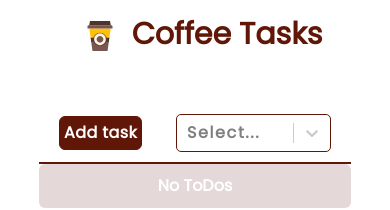
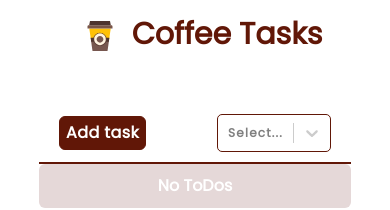
Before and after one commit to SauveJeanLuc/coffee-tasks, a React (Vite) app: page / in a window 390 px wide. Shown: the top 210 px of the page. Built offline with nearby package versions, Linux system fonts and the light colour scheme.

Commit message:
Finally made them responsive

```diff
--- a/src/components/Nav.jsx
+++ b/src/components/Nav.jsx
@@ -17,13 +17,13 @@ export default function Nav({ setTodos }) {
         trigger={setPopUpvisible}
         setTodos={setTodos}
       />
-      <div className='w-[100%] flex justify-between align-middle'>
+      <div className="w-[100%] flex justify-between align-middle">
         <Button
           clickHandler={handlePopUpOpen}
-          className="mt-[2px] mr-3 text-[10px] lg:text-[18px]"
+          className="mt-[2px] mr-3 text-[8px] sm:text-[10px] lg:text-[16px]"
           title={'Add task'}
         />
-        <SelectButton width={'155px'} className="sm:w-10/12" />
+        <SelectButton className="w-[90px] sm:w-[155px]" />
       </div>
     </div>
   )
--- a/src/components/atomic/Button.jsx
+++ b/src/components/atomic/Button.jsx
@@ -6,7 +6,7 @@ export default function Button({ className, title, isColorFlipped, clickHandler
     <div>
       <button
         onClick={clickHandler}
-        className={` ${className} cursor-pointer px-[4px] py-1 border font-poppins  border-coffeeDark rounded-md text-base font-semibold tracking-wide ${
+        className={` ${className} cursor-pointer px-[6px] py-1 border font-poppins  border-coffeeDark rounded-md text-base font-semibold tracking-wide ${
           isColorFlipped
             ? `bg-white text-coffeeDark`
             : `bg-coffeeDark text-white`
--- a/src/components/atomic/SelectButton.jsx
+++ b/src/components/atomic/SelectButton.jsx
@@ -2,12 +2,12 @@ import React from "react";
 import Select from "react-select";
 import PropTypes from "prop-types";
 
-export default function SelectButton({ width, setValue }) {
+export default function SelectButton({ setValue }) {
   // styles to close button
   const customStyles = {
     control: (base, state) => ({
       ...base,
-      width: `${width}`,
+      // width: `80px`,
       border: "1px solid #611707",
       borderRadius: "5px",
       boxShadow: state.isFocused ? null : null,
@@ -37,7 +37,7 @@ export default function SelectButton({ width, setValue }) {
   return (
     <>
       <div
-        className={`text-white text-base font-semibold font-poppins tracking-widest`}
+        className={`text-white text-xs font-semibold font-poppins tracking-widest sm:text-base`}
       >
         <Select
           onChange={(newValue) => setValue(newValue)}
```
